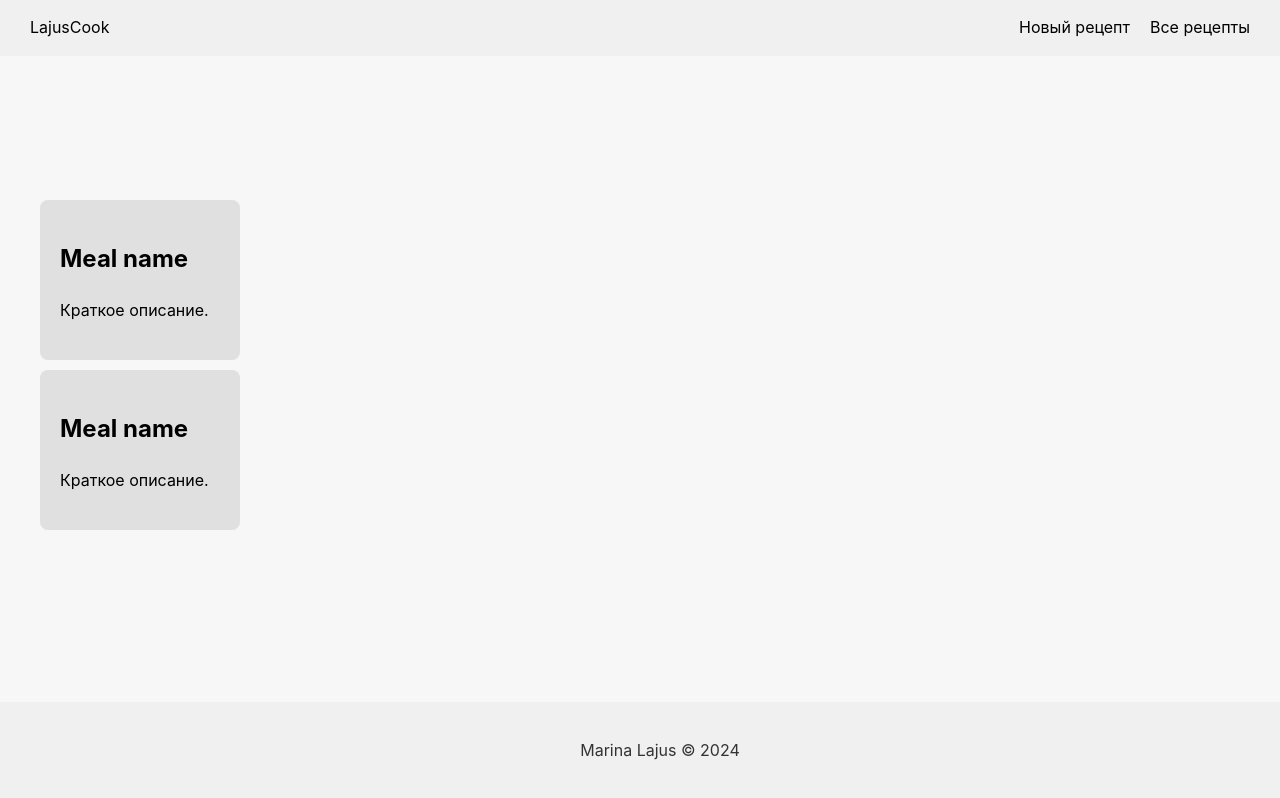
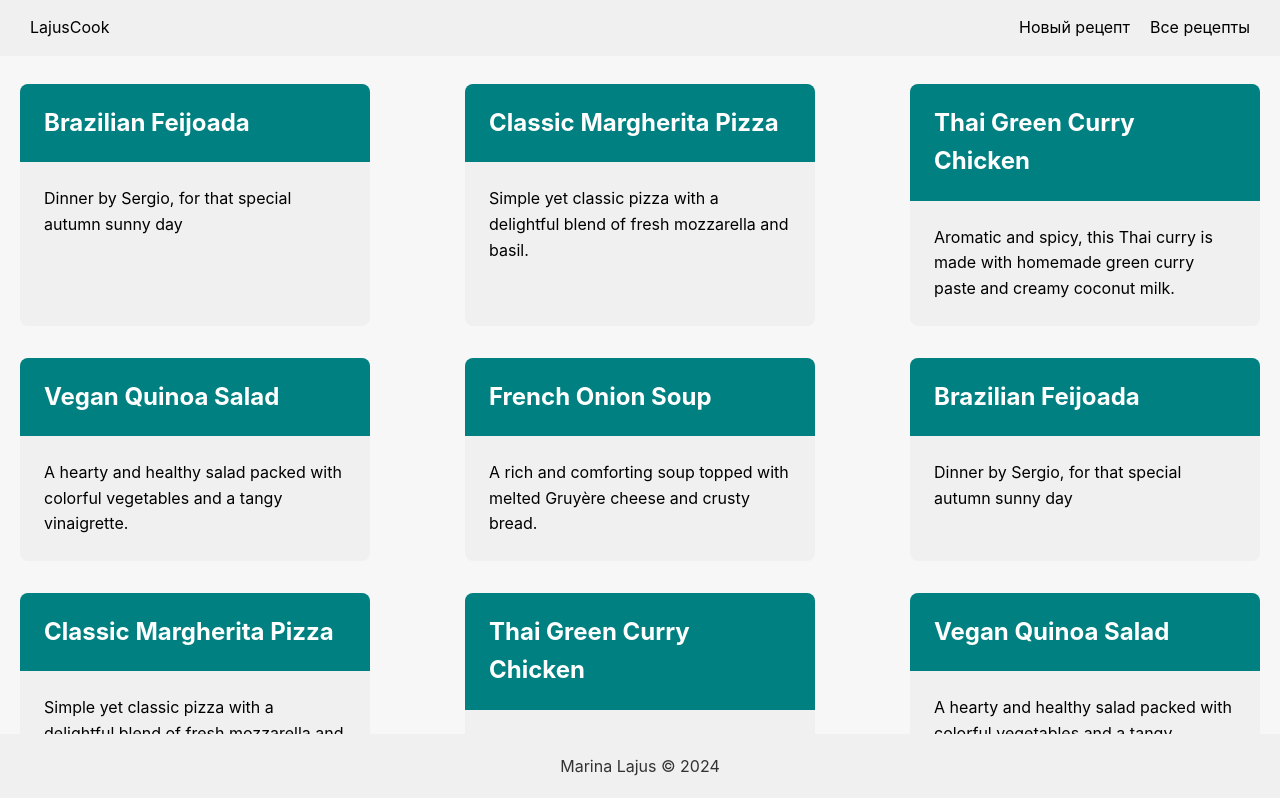
Before and after one commit to elanor/lajus-cookbook, a React (Create React App) app: page / in a window 1280 px wide. Shown: the top 798 px of the page. Built offline with nearby package versions, Linux system fonts and the light colour scheme.

Commit message:
fixed css: removed not needed elements

```diff
--- a/src/App.css
+++ b/src/App.css
@@ -1,3 +1,11 @@
+*,
+*::before,
+*::after {
+    margin: 0;
+    padding: 0;
+    box-sizing: border-box;
+}
+
 body, html {
   margin: 0;
   padding: 0;
@@ -38,17 +46,36 @@ header {
 }
 
 .container {
-  display: grid;
-  grid-template-columns: repeat(auto-fill, minmax(200px, 1fr));
-  gap: 10px;
+
+  display: flex;
+  flex-direction: row;
+  flex-wrap: wrap;
   padding: 20px;
-  margin-top: 5rem;
+  justify-content: space-between;
+  margin-top: 2rem;
+  width: 100%;
 }
 
 .tile {
-  background-color: #e0e0e0;
-  padding: 20px;
+  background-color: #f0f0f0;
   border-radius: 8px;
+  display: block;
+  max-width: 350px;
+  margin-top: 2rem;
+}
+
+.tile__title {
+  background-color: teal;
+  color: white;
+  padding: 20px 24px 20px 24px;
+  margin: unset !important;
+  border-radius: inherit;
+  border-bottom-left-radius: 0;
+  border-bottom-right-radius: 0;
+}
+
+.tile__desc {
+  padding: 24px 24px 24px;
 }
 
 footer {
--- a/src/App.js
+++ b/src/App.js
@@ -22,8 +22,8 @@ function App() {
 
       </header>
 
-        <main className='container'>
-            {/* <div className="container"> */}
+        <main>
+            <div className="container">
 
 
               <BrowserRouter>
@@ -34,7 +34,7 @@ function App() {
                 </Routes>
 
                 </BrowserRouter>
-
+              </div>
 
         </main>
 
--- a/src/RecipeList.js
+++ b/src/RecipeList.js
@@ -1,22 +1,20 @@
 import React from 'react';
 // import './RecipeList.css';
 import { Link } from 'react-router-dom';
+import recipes from './mock/recipes-list';
 // import './index.css';
 
 
 function RecipeList() {
   return (
-    <div className='container'>
-                <Link to="/recipe/1" className="tile" id="tile-1">
-                    <h2 className='text-3xl font-bold underline'>Meal name</h2>
-                    <p>Краткое описание.</p>
-                  </Link>
-
-                <Link to="/recipe/2" className="tile" id="tile-2">
-                    <h2>Meal name</h2>
-                    <p> Краткое описание.</p>
+    <>
+                {recipes.map((recipe) => (
+                <Link to={`/recipe/${recipe.id}`} className="tile" key={recipe.id}>
+                    <h2 className='tile__title'>{recipe.name}</h2>
+                    <div className='tile__desc'>{recipe.description}</div>
                 </Link>
-    </div>
+            ))}
+    </>
 
 
 );
--- a/src/index.js
+++ b/src/index.js
@@ -4,7 +4,7 @@ import ReactDOM from 'react-dom/client';
 import App from './App';
 import * as serviceWorkerRegistration from './serviceWorkerRegistration';
 import reportWebVitals from './reportWebVitals';
-import './index.css';
+// import './index.css';
 
 const root = ReactDOM.createRoot(document.getElementById('root'));
 root.render(
--- a/src/mock/recipes-list.js
+++ b/src/mock/recipes-list.js
@@ -1,9 +1,204 @@
 const recipes = [
-    {id: 1, name: "Brazilian Feijoada", image: './assets/brazilan-feijoada-image.png', description: "Dinner by Sergio, for that special autumn sunny day", servings: "4 people", preptime: "20 min", cookingTime: "2 to 3h", ingredients_desc: "500g of black beans, soaked overnight 200g of pork shoulder cut into chunks 100g of chorizo, sliced", instructions_desc: "Soak the Beans: Soak the black beans in a large bowl of water overnight. This will help them cook faster and more evenly.", tips: ""},
-    {id: 2, name: "My second recipe", image: './assets/brazilan-feijoada-image.png', description: "Dinner by Sergio, for that special autumn sunny day", servings: "4 people", preptime: "20 min", cookingTime: "2 to 3h", ingredients_desc: "", instructions_desc: "", tips: ""},
-    {id: 3, name: "My third recipe", image: './assets/brazilan-feijoada-image.png', description: "Dinner by Sergio, for that special autumn sunny day", servings: "4 people", preptime: "20 min", cookingTime: "2 to 3h", ingredients_desc: "", instructions_desc: "", tips: ""},
-    {id: 4, name: "My fourth recipe", image: './assets/brazilan-feijoada-image.png', description: "Dinner by Sergio, for that special autumn sunny day", servings: "4 people", preptime: "20 min", cookingTime: "2 to 3h", ingredients_desc: "", instructions_desc: "", tips: ""},
-    {id: 5, name: "My fifth recipe", image: './assets/brazilan-feijoada-image.png', description: "Dinner by Sergio, for that special autumn sunny day", servings: "4 people", preptime: "20 min", cookingTime: "2 to 3h", ingredients_desc: "", instructions_desc: "", tips: ""},
+    {
+        id: 1,
+        name: "Brazilian Feijoada",
+        image: './assets/brazilan-feijoada-image.png',
+        description: "Dinner by Sergio, for that special autumn sunny day",
+        servings: "4 people",
+        preptime: "20 min",
+        cookingTime: "2 to 3h",
+        ingredients_desc: [
+            "500g of black beans, soaked overnight",
+            "200g of pork shoulder cut into chunks",
+            "100g of chorizo, sliced"
+        ],
+        instructions_desc: "Soak the Beans: Soak the black beans in a large bowl of water overnight. This will help them cook faster and more evenly.",
+        tips: ""
+    },
+    {
+        id: 2,
+        name: "Classic Margherita Pizza",
+        image: './assets/margherita-pizza-image.png',
+        description: "Simple yet classic pizza with a delightful blend of fresh mozzarella and basil.",
+        servings: "2-3 people",
+        preptime: "15 min",
+        cookingTime: "10 min",
+        ingredients_desc: [
+            "1 pizza dough",
+            "100g fresh mozzarella",
+            "Handful of fresh basil leaves",
+            "200ml tomato sauce",
+            "2 tbsp olive oil",
+            "Salt and pepper to taste"
+        ],
+        instructions_desc: "Roll out the dough to your desired thickness. Spread tomato sauce evenly, leaving a small border. Distribute slices of mozzarella and basil. Drizzle with olive oil and season. Bake in a preheated oven at 500°F (260°C) for about 10 minutes or until crust is golden and cheese bubbles.",
+        tips: "For best results, use a pizza stone and preheat your oven with the stone inside."
+    },
+    {
+        id: 3,
+        name: "Thai Green Curry Chicken",
+        image: './assets/thai-green-curry-chicken-image.png',
+        description: "Aromatic and spicy, this Thai curry is made with homemade green curry paste and creamy coconut milk.",
+        servings: "4 people",
+        preptime: "20 min",
+        cookingTime: "30 min",
+        ingredients_desc: [
+            "400g chicken breast, sliced",
+            "400ml coconut milk",
+            "2 tbsp green curry paste",
+            "1 bunch Thai basil",
+            "1 red bell pepper, sliced",
+            "1 zucchini, sliced",
+            "1 tbsp fish sauce",
+            "1 tsp sugar"
+        ],
+        instructions_desc: "In a pan, sauté the green curry paste until aromatic. Add chicken and vegetables, and cook for a few minutes. Pour in coconut milk, then simmer until everything is cooked through. Finish with fish sauce, sugar, and basil.",
+        tips: "Serve with steamed jasmine rice to balance the flavors."
+    },
+    {
+        id: 4,
+        name: "Vegan Quinoa Salad",
+        image: './assets/vegan-quinoa-salad-image.png',
+        description: "A hearty and healthy salad packed with colorful vegetables and a tangy vinaigrette.",
+        servings: "4 people",
+        preptime: "10 min",
+        cookingTime: "15 min",
+        ingredients_desc: [
+            "1 cup quinoa",
+            "1 cucumber, diced",
+            "1 bell pepper, diced",
+            "1/2 red onion, finely chopped",
+            "1/4 cup chopped parsley",
+            "1/4 cup lemon juice",
+            "1/4 cup olive oil",
+            "Salt and pepper to taste"
+        ],
+        instructions_desc: "Cook quinoa according to package instructions and let it cool. Combine with vegetables in a large bowl. Whisk together lemon juice, olive oil, salt, and pepper. Pour over the salad and toss to coat.",
+        tips: "Add avocados or nuts for extra texture and flavor."
+    },
+    {
+        id: 5,
+        name: "French Onion Soup",
+        image: './assets/french-onion-soup-image.png',
+        description: "A rich and comforting soup topped with melted Gruyère cheese and crusty bread.",
+        servings: "4 people",
+        preptime: "10 min",
+        cookingTime: "1 hour",
+        ingredients_desc: [
+            "5 large onions, thinly sliced",
+            "2 cloves garlic, minced",
+            "4 cups beef broth",
+            "1/2 cup white wine",
+            "1 bay leaf",
+            "Thyme sprigs",
+            "4 slices of crusty bread",
+            "100g Gruyère cheese, grated",
+            "2 tbsp butter",
+            "Salt and pepper to taste"
+        ],
+        instructions_desc: "In a large pot, melt butter over medium heat. Add onions and cook until caramelized. Add garlic, then deglaze with white wine. Add broth, bay leaf, and thyme. Simmer for about 40 minutes. Serve in bowls, topped with bread and cheese, then broil until cheese is bubbly and golden.",
+        tips: "For a vegetarian version, substitute beef broth with a robust vegetable broth."
+    },
+    {
+        id: 1,
+        name: "Brazilian Feijoada",
+        image: './assets/brazilan-feijoada-image.png',
+        description: "Dinner by Sergio, for that special autumn sunny day",
+        servings: "4 people",
+        preptime: "20 min",
+        cookingTime: "2 to 3h",
+        ingredients_desc: [
+            "500g of black beans, soaked overnight",
+            "200g of pork shoulder cut into chunks",
+            "100g of chorizo, sliced"
+        ],
+        instructions_desc: "Soak the Beans: Soak the black beans in a large bowl of water overnight. This will help them cook faster and more evenly.",
+        tips: ""
+    },
+    {
+        id: 2,
+        name: "Classic Margherita Pizza",
+        image: './assets/margherita-pizza-image.png',
+        description: "Simple yet classic pizza with a delightful blend of fresh mozzarella and basil.",
+        servings: "2-3 people",
+        preptime: "15 min",
+        cookingTime: "10 min",
+        ingredients_desc: [
+            "1 pizza dough",
+            "100g fresh mozzarella",
+            "Handful of fresh basil leaves",
+            "200ml tomato sauce",
+            "2 tbsp olive oil",
+            "Salt and pepper to taste"
+        ],
+        instructions_desc: "Roll out the dough to your desired thickness. Spread tomato sauce evenly, leaving a small border. Distribute slices of mozzarella and basil. Drizzle with olive oil and season. Bake in a preheated oven at 500°F (260°C) for about 10 minutes or until crust is golden and cheese bubbles.",
+        tips: "For best results, use a pizza stone and preheat your oven with the stone inside."
+    },
+    {
+        id: 3,
+        name: "Thai Green Curry Chicken",
+        image: './assets/thai-green-curry-chicken-image.png',
+        description: "Aromatic and spicy, this Thai curry is made with homemade green curry paste and creamy coconut milk.",
+        servings: "4 people",
+        preptime: "20 min",
+        cookingTime: "30 min",
+        ingredients_desc: [
+            "400g chicken breast, sliced",
+            "400ml coconut milk",
+            "2 tbsp green curry paste",
+            "1 bunch Thai basil",
+            "1 red bell pepper, sliced",
+            "1 zucchini, sliced",
+            "1 tbsp fish sauce",
+            "1 tsp sugar"
+        ],
+        instructions_desc: "In a pan, sauté the green curry paste until aromatic. Add chicken and vegetables, and cook for a few minutes. Pour in coconut milk, then simmer until everything is cooked through. Finish with fish sauce, sugar, and basil.",
+        tips: "Serve with steamed jasmine rice to balance the flavors."
+    },
+    {
+        id: 4,
+        name: "Vegan Quinoa Salad",
+        image: './assets/vegan-quinoa-salad-image.png',
+        description: "A hearty and healthy salad packed with colorful vegetables and a tangy vinaigrette.",
+        servings: "4 people",
+        preptime: "10 min",
+        cookingTime: "15 min",
+        ingredients_desc: [
+            "1 cup quinoa",
+            "1 cucumber, diced",
+            "1 bell pepper, diced",
+            "1/2 red onion, finely chopped",
+            "1/4 cup chopped parsley",
+            "1/4 cup lemon juice",
+            "1/4 cup olive oil",
+            "Salt and pepper to taste"
+        ],
+        instructions_desc: "Cook quinoa according to package instructions and let it cool. Combine with vegetables in a large bowl. Whisk together lemon juice, olive oil, salt, and pepper. Pour over the salad and toss to coat.",
+        tips: "Add avocados or nuts for extra texture and flavor."
+    },
+    {
+        id: 5,
+        name: "French Onion Soup",
+        image: './assets/french-onion-soup-image.png',
+        description: "A rich and comforting soup topped with melted Gruyère cheese and crusty bread.",
+        servings: "4 people",
+        preptime: "10 min",
+        cookingTime: "1 hour",
+        ingredients_desc: [
+            "5 large onions, thinly sliced",
+            "2 cloves garlic, minced",
+            "4 cups beef broth",
+            "1/2 cup white wine",
+            "1 bay leaf",
+            "Thyme sprigs",
+            "4 slices of crusty bread",
+            "100g Gruyère cheese, grated",
+            "2 tbsp butter",
+            "Salt and pepper to taste"
+        ],
+        instructions_desc: "In a large pot, melt butter over medium heat. Add onions and cook until caramelized. Add garlic, then deglaze with white wine. Add broth, bay leaf, and thyme. Simmer for about 40 minutes. Serve in bowls, topped with bread and cheese, then broil until cheese is bubbly and golden.",
+        tips: "For a vegetarian version, substitute beef broth with a robust vegetable broth."
+    }
 ];
 
 export default recipes;
```
Also changed, not shown: src/Recipe1.js (deleted, +0 -56 lines), src/RecipeItem.js (+6 -3 lines).
